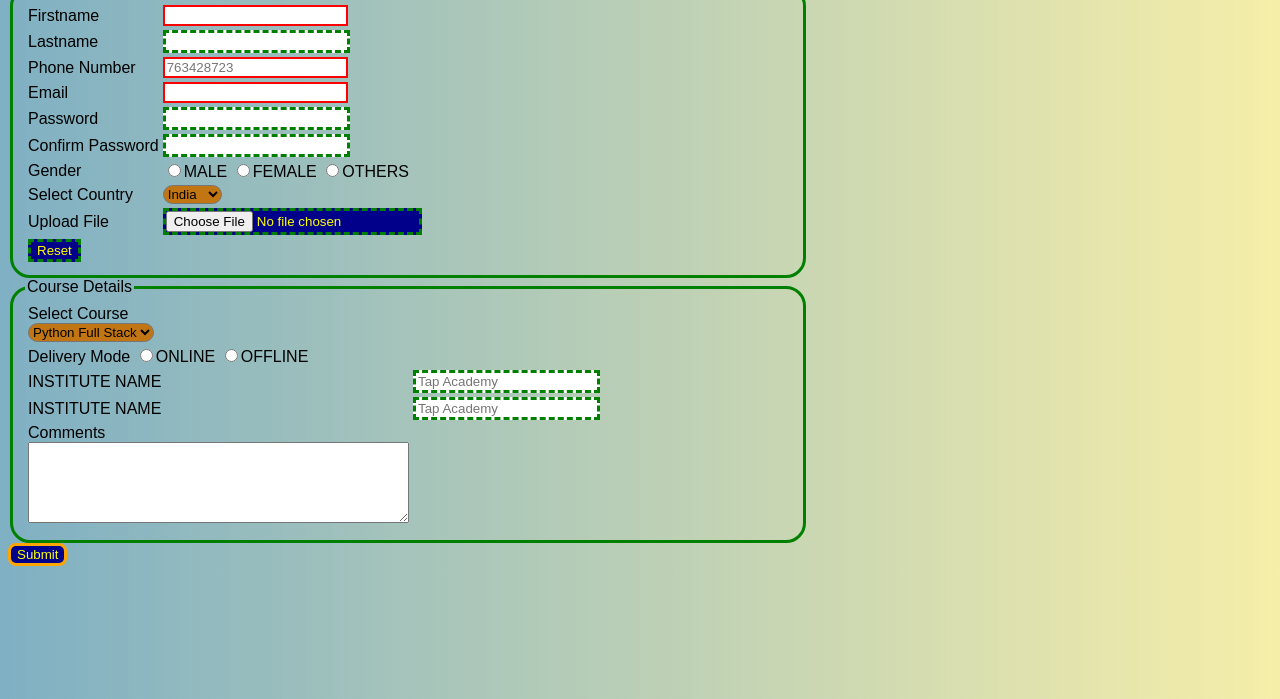
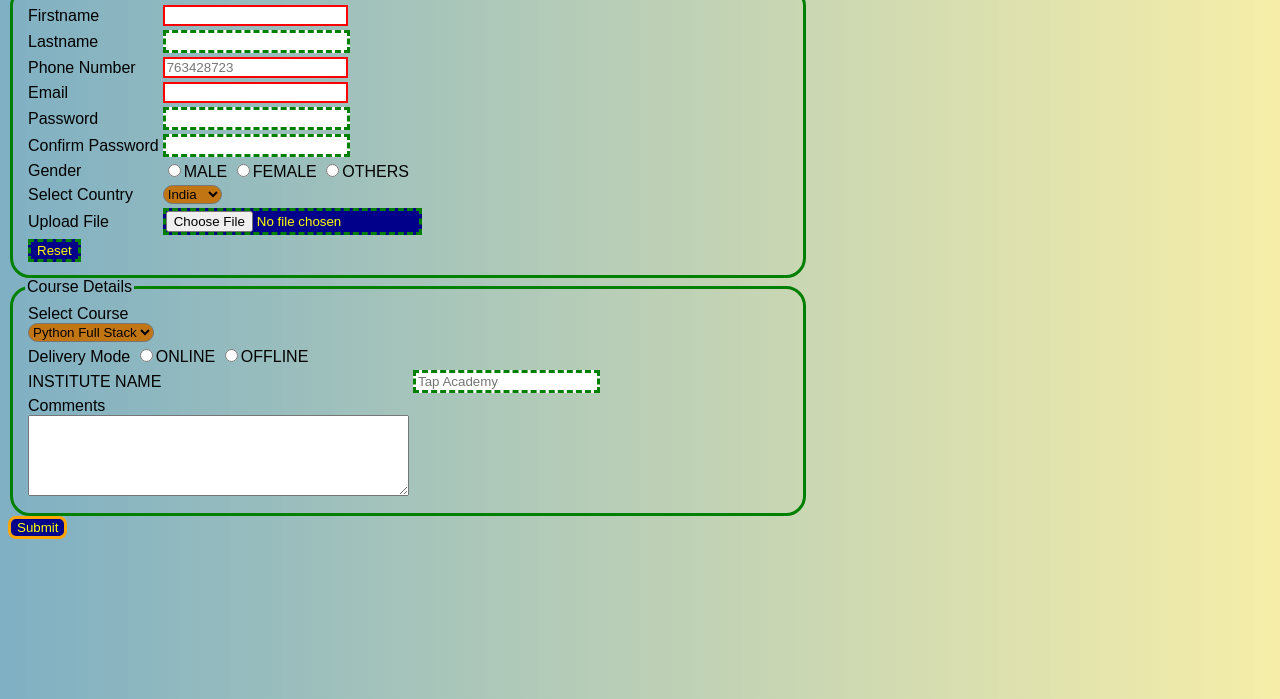
Before and after one commit to Jyotsnakoduru/Projectforms, a plain HTML site: page index.html in a window 1280 px wide. Shown: the part 101-800 px from the top of the page. Drawn offline with Linux system fonts and the light colour scheme.

Commit message:
Update index.html

```diff
--- a/index.html
+++ b/index.html
@@ -116,10 +116,7 @@
                     <td><label>INSTITUTE NAME</label></td>
                     <TD><input type="text" placeholder="Tap Academy"</TD>
                     </tr>
-                <tr>
-                    <td><label>INSTITUTE NAME</label></td>
-                    <td><input type="text" placeholder="Tap Academy"</td>
-                </tr>
+
                 <tr>
                     <td>
                         <label>Comments</label><br>
```
